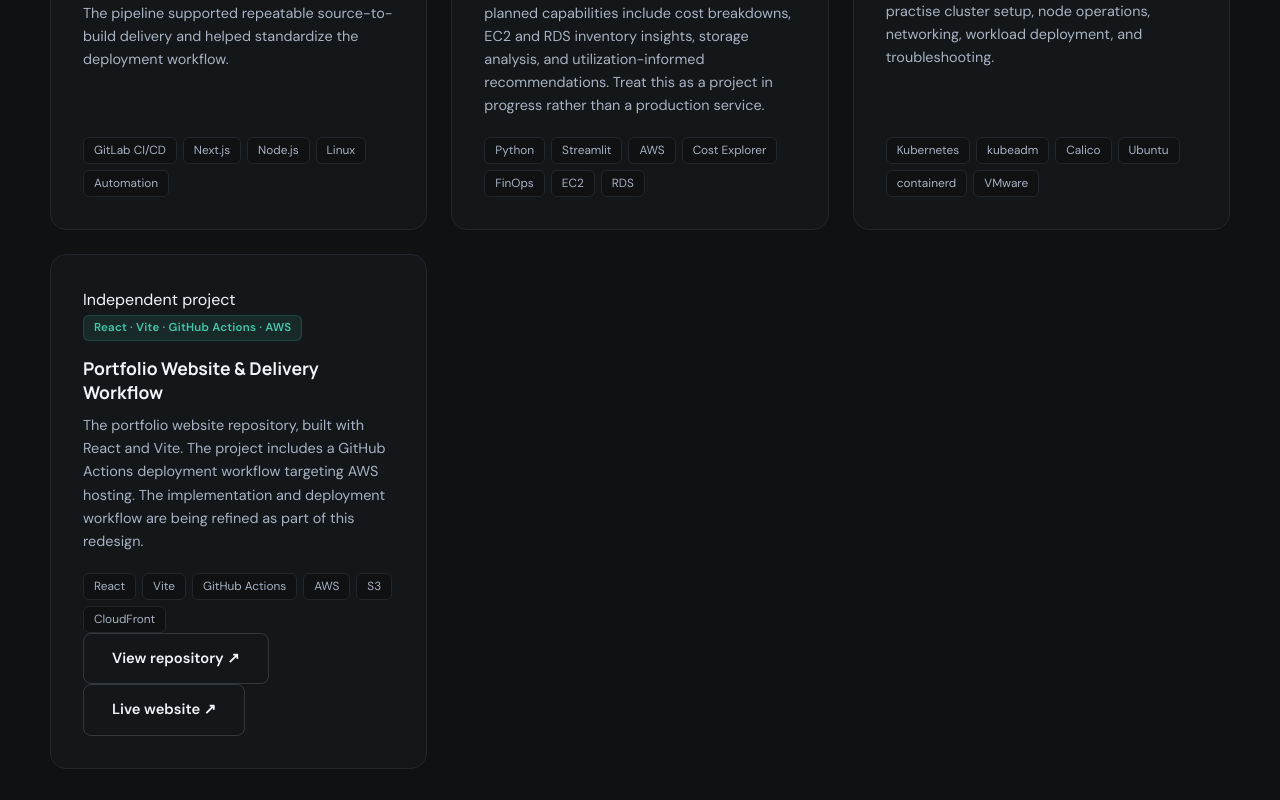
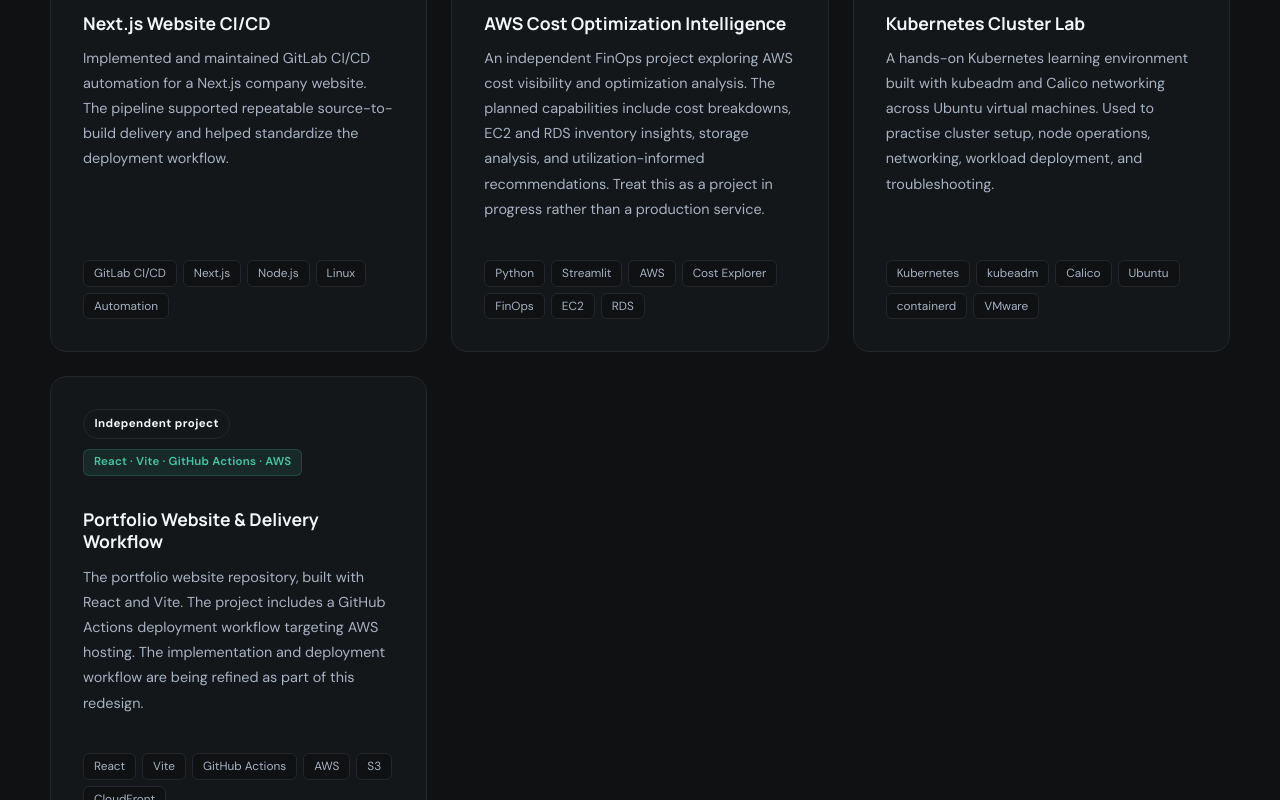
Before and after one commit to jenidevops30/portfolio, a React (Vite) app in the folder frontend/: page / in a window 1280 px wide. Shown: the part 6660-7460 px from the top of the page. Built offline with nearby package versions, Linux system fonts and the light colour scheme.

Commit message:
Style project case-study cards and category labels

```diff
--- a/frontend/src/App.css
+++ b/frontend/src/App.css
@@ -1170,3 +1170,68 @@ h1, h2, h3, .editorial-name { font-family: 'Manrope', 'DM Sans', sans-serif; }
   .about-principles { grid-template-columns:1fr; margin-top:2rem; }
   .skill-group-heading { align-items:flex-start; flex-direction:column; gap:.3rem; }
 }
+
+/* Phase 1 — project case-study cards */
+.project-card {
+  display: flex;
+  flex-direction: column;
+  min-width: 0;
+}
+
+.project-card-meta {
+  display: flex;
+  flex-direction: column;
+  align-items: flex-start;
+  gap: 0.65rem;
+  margin-bottom: 1rem;
+}
+
+.project-category {
+  display: inline-flex;
+  align-items: center;
+  border: 1px solid var(--border);
+  border-radius: 999px;
+  padding: 0.28rem 0.65rem;
+  color: var(--text-secondary);
+  font-size: 0.72rem;
+  font-weight: 650;
+  letter-spacing: 0.035em;
+}
+
+.project-card .project-title {
+  margin: 0 0 0.7rem;
+  line-height: 1.3;
+}
+
+.project-card .project-desc {
+  flex: 1;
+  line-height: 1.75;
+}
+
+.project-card .project-tags {
+  margin-top: 1.1rem;
+}
+
+.project-links {
+  display: flex;
+  flex-wrap: wrap;
+  gap: 0.6rem;
+  margin-top: 1.25rem;
+  padding-top: 1rem;
+  border-top: 1px solid var(--border);
+}
+
+.project-links .btn-outline {
+  padding: 8px 12px;
+  font-size: 0.8rem;
+  text-decoration: none;
+}
+
+@media (max-width: 640px) {
+  .project-card-meta {
+    gap: 0.5rem;
+  }
+  .project-card .project-badge {
+    line-height: 1.5;
+  }
+}
```
